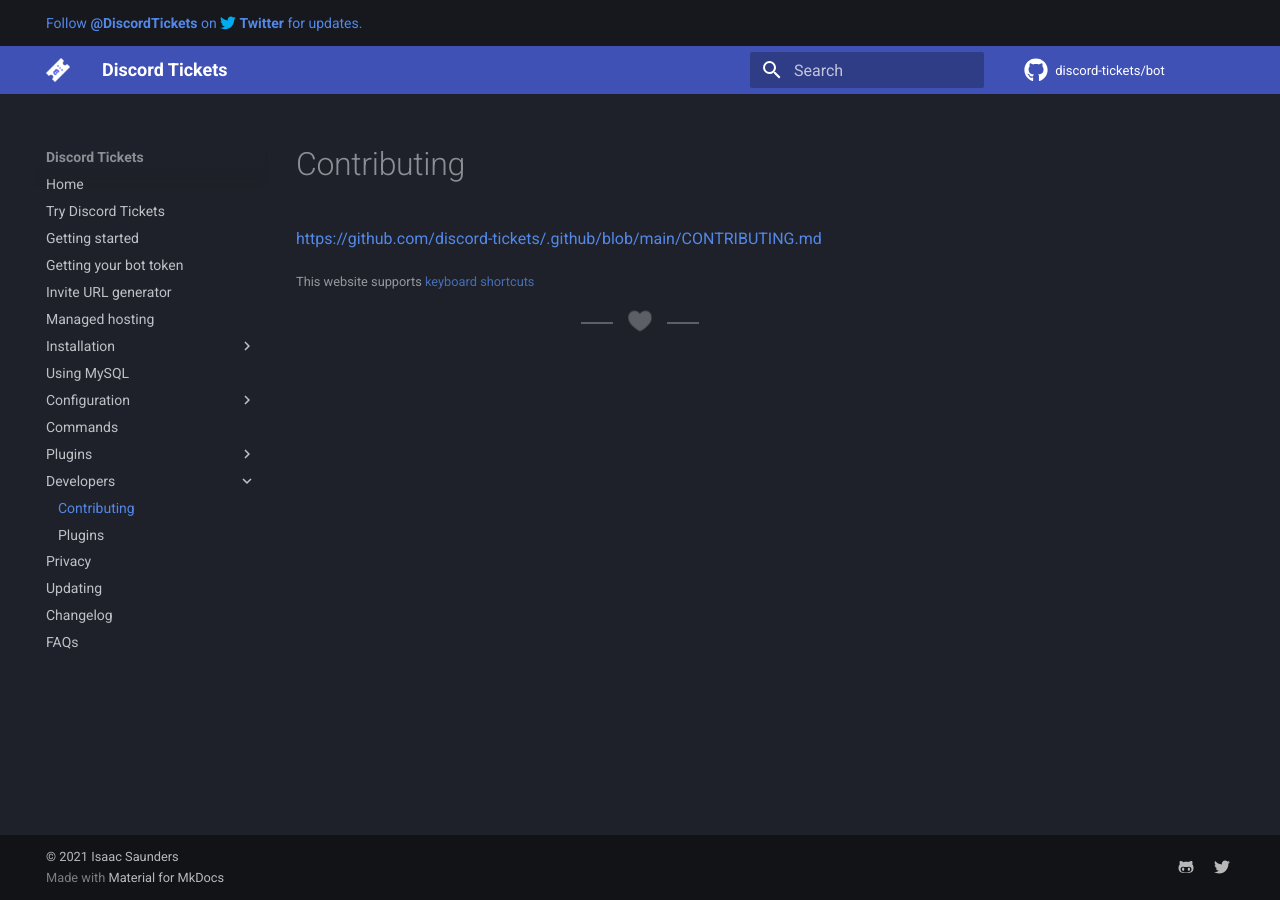
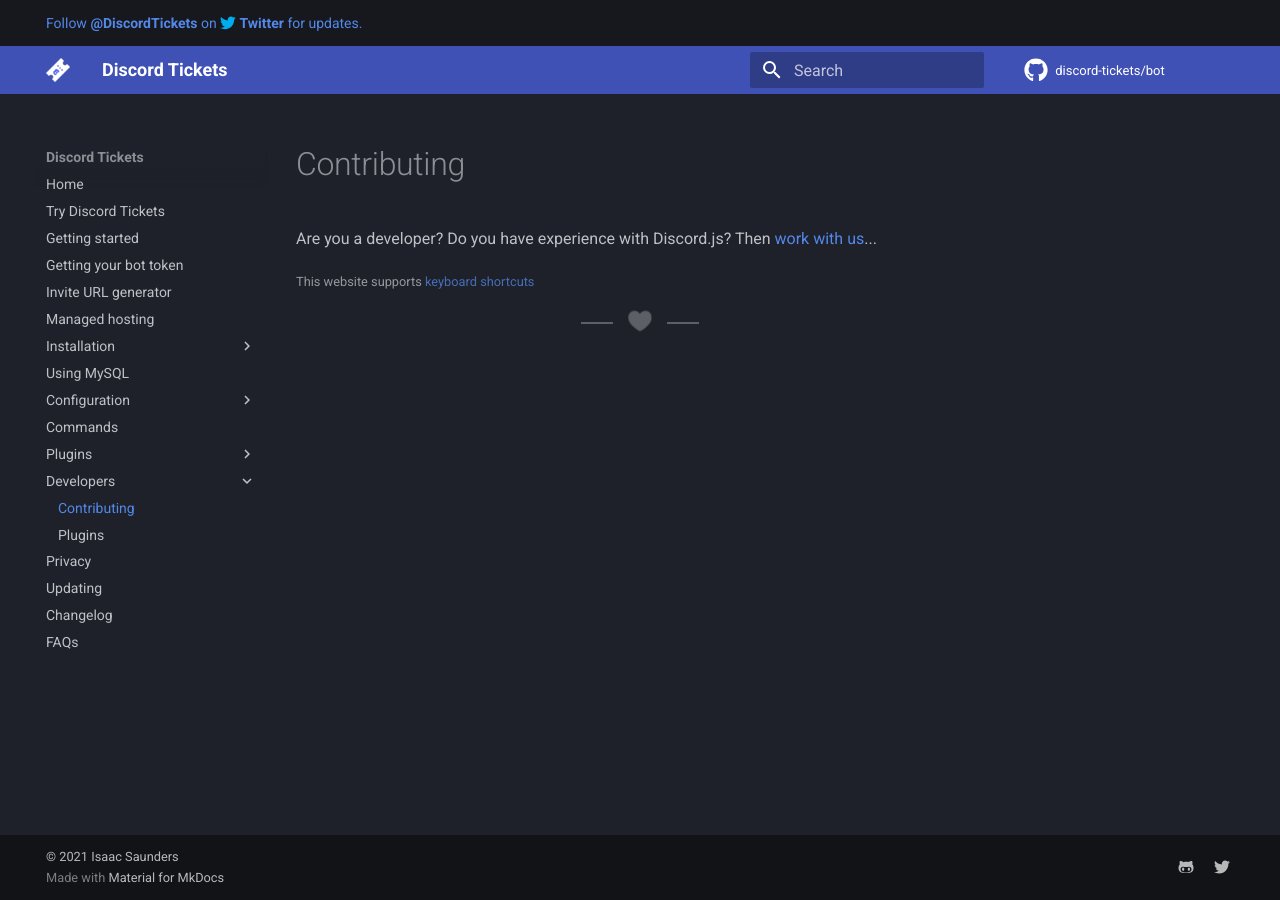
Before and after one commit to discord-tickets/docs, an MkDocs documentation site: the page built from docs/developers/contributing.md, in a window 1280 px wide. Built offline with MkDocs 1.6.1 and Material for MkDocs 9.7.7, drawn with Linux system fonts in a browser that asks for light colours; comment, search, counter and statistics services are not loaded.

Commit message:
Contributingtext

```diff
--- a/docs/developers/contributing.md
+++ b/docs/developers/contributing.md
@@ -1,3 +1,3 @@
 # Contributing
 
-<https://github.com/discord-tickets/.github/blob/main/CONTRIBUTING.md>
+Are you a developer? Do you have experience with Discord.js? Then [work with us](https://github.com/discord-tickets/.github/blob/main/CONTRIBUTING.md)...
```
